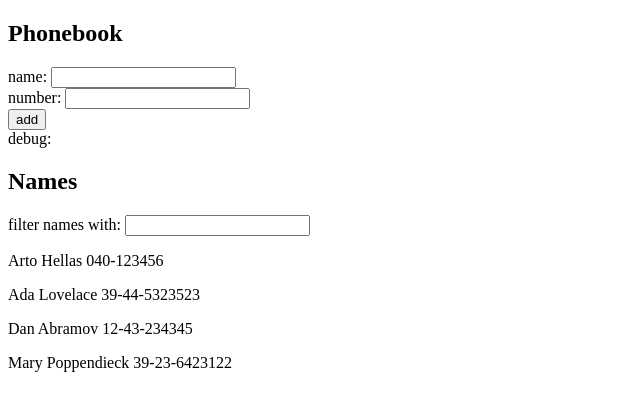
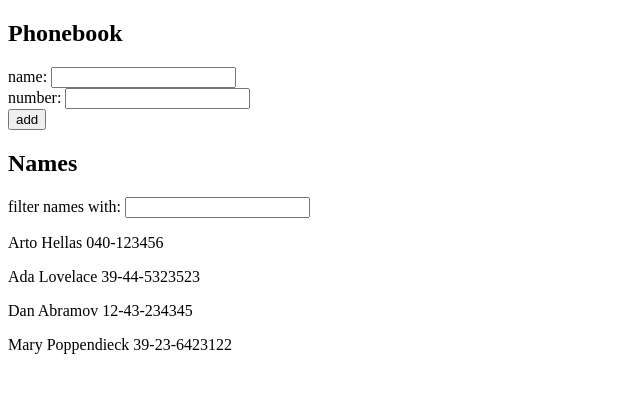
Before and after one commit to AdityaVT/full-stack-course, a React (Vite) app in the folder part2/phonebook/: page / in a window 1280 px wide. Shown: the top 410 px of the page, without its empty margins (0-640 px from the left). Built offline with nearby package versions, Linux system fonts and the light colour scheme.

Commit message:
Exercise 2.10

```diff
--- a/part2/phonebook/src/App.jsx
+++ b/part2/phonebook/src/App.jsx
@@ -1,4 +1,59 @@
 import { useState } from 'react'
+
+const Header = (props) => {
+  return (
+    <h2>{props.text}</h2>
+  )
+}
+
+const Person = (props) => {
+  return (
+    <p key={props.person.id}>{props.person.name} {props.person.number}</p>
+  )
+}
+
+const Persons = (props) => {
+  return (
+    <div>
+      {props.persons.map(person =>
+          <Person key={person.id} person={person} />
+      )}
+    </div>
+  )
+}
+
+const Input = (props) => {
+  return (
+    <div>
+      {props.text}: <input value={props.value} onChange={props.onChange}/>
+    </div>
+  )
+}
+
+const Button = (props) => {
+  return (
+    <div>
+      <button type={props.type}>{props.text}</button>
+    </div>
+  )
+}
+
+const PersonForm = (props) => {
+  return (
+    <form onSubmit={props.onSubmit}>
+      {props.inputs.map(input =>
+        <Input key={input.id} text={input.text} value={input.value} onChange={input.onChange} />
+      )}
+      <Button text='add' type='submit' />
+    </form>
+  )
+}
+
+const Filter = (props) => {
+  return (
+    <Input text={props.text} value={props.value} onChange={props.onChange} />
+  )
+}
 
 const App = () => {
   const [persons, setPersons] = useState([
@@ -60,37 +115,15 @@ const App = () => {
     }
   })
 
-  // const clearRecords = () => {
-  //   setPersons([])
-  // }
-
   return (
     <div>
-      <h2>Phonebook</h2>
-      <form onSubmit={addEntry}>
-        <div>
-          name: <input value={newName} onChange={handleNameChange}/>
-        </div>
-        <div>
-          number: <input value={newNumber} onChange={handleNumberChange}/>
-        </div>
-        <div>
-          <button type="submit">add</button>
-        </div>
-      </form>
-      <div>debug: {newName} {newNumber}</div>
-      <h2>Names</h2>
+      <Header text='Phonebook' />
+      <PersonForm inputs={[{id: 1, text: 'name', value: newName, onChange: handleNameChange}, {id: 2, text: 'number', value: newNumber, onChange: handleNumberChange}]} onSubmit={addEntry} />
+      <Header text='Names' />
       <div>
-        <div>
-          filter names with: <input value={filter} onChange={handleFilter} />
-        </div>
-        {personsToShow.map(person =>
-          <p key={person.id}>{person.name} {person.number}</p>
-        )}
+        <Filter text='filter names with' value={filter} onChange={handleFilter} />
+        <Persons persons={personsToShow} />
       </div>
-      {/* <div>
-        <button type="submit" onClick={clearRecords}>clear</button>
-      </div> */}
     </div>
   )
 }
```
